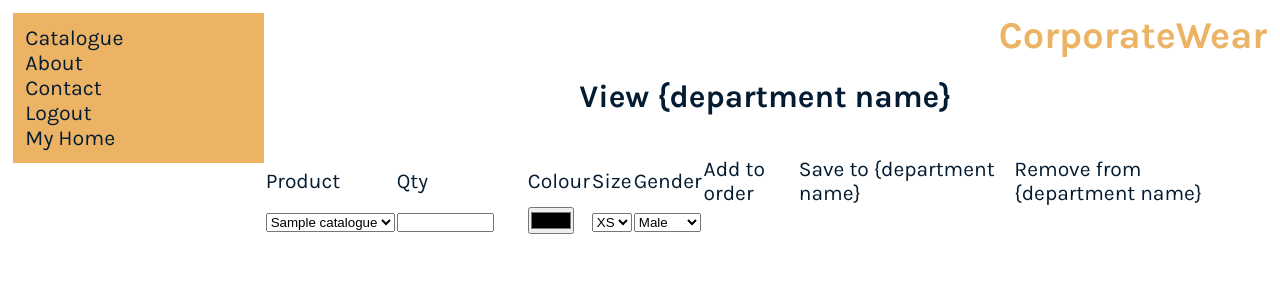
After one commit to GregBaughDev/522-corporate-wear, a PHP site: page /view/user/userviewdepartment.php?id=1 in a window 1280 px wide. The commit adds this page. Shown: the top 300 px of the page. Run offline with PHP 8.4, Linux system fonts and the light colour scheme; the visitor is signed in with stand-in values (Sample User, id 1); tables that the repository leaves empty hold one stand-in row (values such as "Sample post").

Commit message:
Update department functionality

```diff
--- /dev/null
+++ b/public/styles/userviewdepartment.css
@@ -0,0 +1,19 @@
+header + div {
+    padding: 2%;
+    text-align: center;
+    margin-bottom: 2%;
+}
+
+h3 {
+    font-weight: normal;
+    font-size: var(--font-xl);
+    text-align: center;
+}
+
+table {
+    width: 100%;
+}
+
+table input {
+    width: 75%;
+}
--- a/view/user/userdepartments.php
+++ b/view/user/userdepartments.php
@@ -36,7 +36,7 @@
                         <tbody id="dept-tbody">
                             <?php foreach($departments as $department) { ?>
                                 <tr id="edit-dept">
-                                    <td><?= ucfirst($department['name']) ?></td>
+                                    <td><a href="/522/view/user/userviewdepartment.php?id=<?= $department['id'] ?>"><?= ucfirst($department['name']) ?></a></td>
                                     <td>
                                         <form action="../../model/userdepartmentsdelete.php" method="POST">
                                             <input type="hidden" name="dept" value="<?= $department['id'] ?>">
--- /dev/null
+++ b/view/user/userviewdepartment.php
@@ -0,0 +1,86 @@
+<?php
+    include("../templates/header.php");
+    include("../templates/sidebar.php");
+    include($_SERVER['DOCUMENT_ROOT'] . "/522/model/catalogue.php");
+
+    $sizes = array('XS', 'S', 'M', 'L', 'XL');
+    $genders = array('Male', 'Female', 'Unisex');
+    // Products array which is populated from DB
+    // Products array push and pop products
+    // Update the DB on save
+
+    // Submit order
+    // Store each item in an array and submit each item to DB
+    // Confirmation on submit order
+
+    $id = $_GET['id'];
+
+    if(!isset($_SESSION['authenticate'])) {
+        header("Location: ../login.php");
+    }
+
+    if(!isset($_GET['id'])) {
+        header("Location: ./userdepartments.php");
+    }
+?>
+
+<link rel="stylesheet" href="../../public/styles/userviewdepartment.css">
+
+            <div class="main-body">
+                <header>
+                    <h1><a href="/522/index.php">CorporateWear</a></h1>
+                </header>
+                <div>
+                    <h2>View {department name}</h2>
+                </div>
+                <section>
+                    <table>
+                        <thead>
+                            <tr>
+                                <td>Product</td>
+                                <td>Qty</td>
+                                <td>Colour</td>
+                                <td>Size</td>
+                                <td>Gender</td>
+                                <td>Add to order</td>
+                                <td>Save to {department name}</td>
+                                <td>Remove from {department name}</td>
+                            </tr>
+                        </thead>
+                        <tbody>
+                            <tr>
+                                <td>
+                                    <select name="product-select">
+                                        <?php foreach($allCatalogue as $product) { ?>
+                                            <option value="<?= $product['name'] ?>"><?= $product['name'] ?></option>
+                                        <?php } ?>
+                                    </select>
+                                </td>
+                                <td>
+                                    <input type="number" min="1">
+                                </td>
+                                <td>
+                                    <input type="color">
+                                </td>
+                                <td>
+                                    <select name="product-size">
+                                        <?php foreach($sizes as $size) { ?>
+                                            <option value="<?= $size ?>"><?= $size ?></option>
+                                        <?php } ?>
+                                    </select>
+                                </td>
+                                <td>
+                                    <select name="product-gender">
+                                        <?php foreach($genders as $gender) { ?>
+                                            <option value="<?= $gender ?>"><?= $gender ?></option>
+                                        <?php } ?>
+                                    </select>
+                                </td>
+                            <tr>
+                        </tbody>
+                    </table>
+                </section>
+            </div>
+        </main>
+    </body>
+</html>
```
